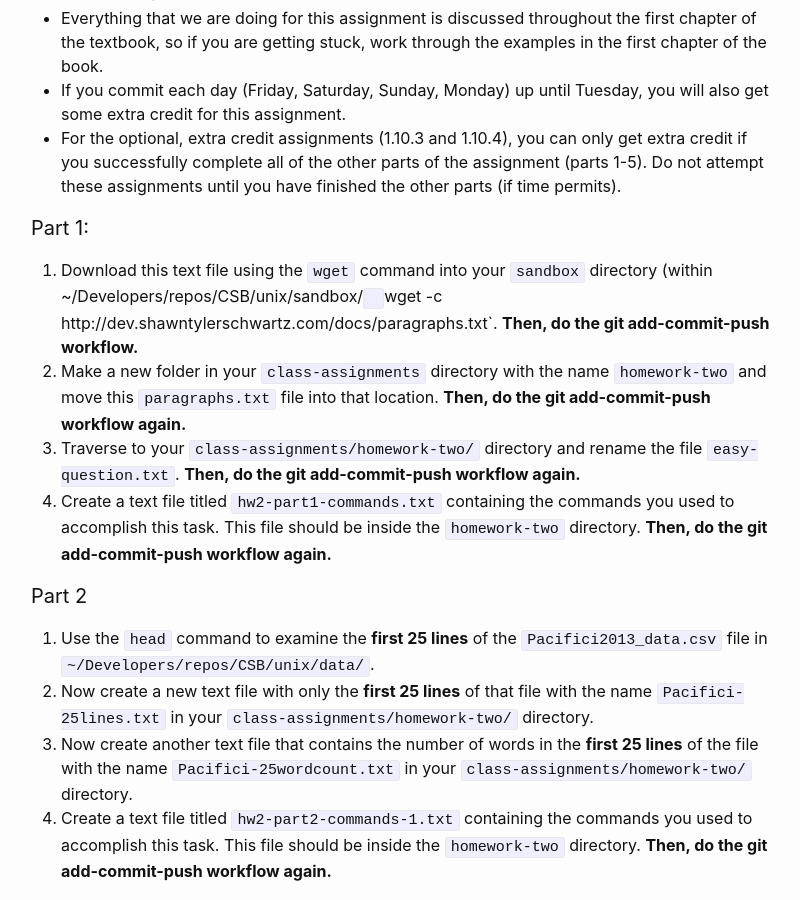
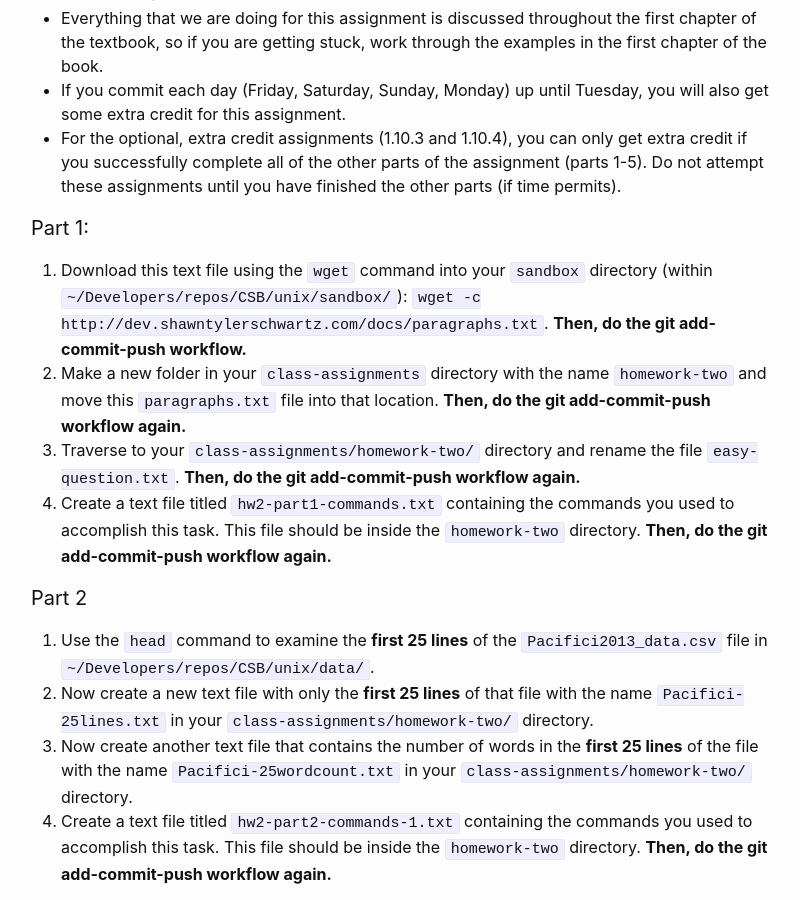
Before and after one commit to shawntschwartz/eeb-c177-w20, a Jekyll site: the page built from homework.md, in a window 1280 px wide and 900 px high, scrolled down 1110 px. Shown: the whole window, without its empty margins (239-1039 px from the left). Built offline with Jekyll 4.4.1, drawn with Linux system fonts in a browser that asks for light colours.

```diff
--- a/homework.md
+++ b/homework.md
@@ -31,7 +31,7 @@ See [https://shawntylerschwartz.github.io/eeb-c177-w20/2020/01/13/lab-week-2/](h
  - For the optional, extra credit assignments (1.10.3 and 1.10.4), you can only get extra credit if you successfully complete all of the other parts of the assignment (parts 1-5). Do not attempt these assignments until you have finished the other parts (if time permits).
 
 #### Part 1:
-1. Download this text file using the `wget` command into your `sandbox` directory (within ~/Developers/repos/CSB/unix/sandbox/` `wget -c http://dev.shawntylerschwartz.com/docs/paragraphs.txt`. **Then, do the git add-commit-push workflow.**
+1. Download this text file using the `wget` command into your `sandbox` directory (within `~/Developers/repos/CSB/unix/sandbox/`): `wget -c http://dev.shawntylerschwartz.com/docs/paragraphs.txt`. **Then, do the git add-commit-push workflow.**
 2. Make a new folder in your `class-assignments` directory with the name `homework-two` and move this `paragraphs.txt` file into that location. **Then, do the git add-commit-push workflow again.**
 3. Traverse to your `class-assignments/homework-two/` directory and rename the file `easy-question.txt`. **Then, do the git add-commit-push workflow again.**
 4. Create a text file titled `hw2-part1-commands.txt` containing the commands you used to accomplish this task. This file should be inside the `homework-two` directory. **Then, do the git add-commit-push workflow again.**
```
